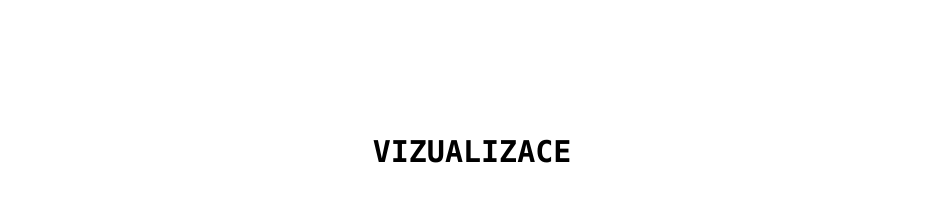
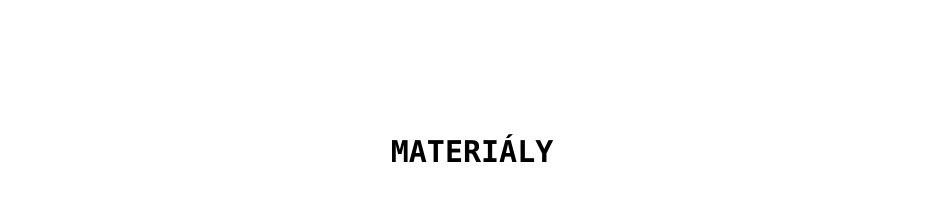
Before and after one commit to Thantalos-99/Web_buchacek, a React (Vite) app: page / in a window 1280 px wide. Shown: the part 1880-2104 px from the top of the page, without its empty margins (168-1111 px from the left). Built offline with nearby package versions, Linux system fonts and the light colour scheme.

Commit message:
functional gallery

```diff
--- a/src/App.tsx
+++ b/src/App.tsx
@@ -12,7 +12,7 @@ export default function App() {
 
   const menuItems = [
     { text: "SLUŽBY", id: "služby" },
-    { text: "VIZUALIZACE", id: "vizualizace" },
+    { text: "MATERIÁLY", id: "materiály" },
     { text: "GALERIE", id: "galerie" },
     { text: "O NÁS", id: "o_nás" },
     { text: "KONTAKT", id: "kontakt" },
@@ -154,10 +154,10 @@ export default function App() {
       </section>
 
       <section
-        id="vizualizace"
+        id="materiály"
         className="min-h-screen flex items-center justify-center bg-white"
       >
-        <h2 className="text-3xl font-bold">VIZUALIZACE</h2>
+        <h2 className="text-3xl font-bold">MATERIÁLY</h2>
       </section>
 
       <section
@@ -179,10 +179,9 @@ export default function App() {
           {/* Text */}
           <div className="max-w-md text-left ">
             <p className="text-lg leading-relaxed">
-              Lorem ipsum dolor sit amet, consectetur adipiscing elit. Quisque nec est at libero placerat dapibus.
-              Sed nec ligula nec justo tristique gravida. Donec efficitur, purus nec tincidunt bibendum,
-              lorem sem ultrices nulla, sed vulputate odio lorem nec odio. Aliquam erat volutpat. Sed non sapien non
-              nunc fermentum ultricies.
+              Jmenuji se Vítězslav Bucháček a více než 10 let tvořím realizace kamenných prvnků všeho druhu. Pečlivost a profesionální přístup
+              jsou pro mě samozřejmostí, protože věřím, že jen tak vznikají skutečně krásné a trvanlivé výsledky.
+              Rád pomohu i vám proměnit vaše představy ve skutečnost.
             </p>
           </div>
 
@@ -201,7 +200,7 @@ export default function App() {
           <div>
             <h3 className="text-lg font-semibold mb-2">Kontakt</h3>
             <p className="mb-1">+420 123 456 789</p>
-            <p>info@firma.cz</p>
+            <p>vb.design@gmail.com</p>
           </div>
 
           <div>
@@ -242,13 +241,13 @@ export default function App() {
 
           <div>
             <h3 className="text-lg font-semibold mb-2">Adresa</h3>
-            <p className="mb-1">Ulice 123</p>
-            <p>100 00 Praha</p>
+            <p className="mb-1">56201 Ústí nad Orlicí</p>
+            <p>Česká republika</p>
           </div>
         </div>
 
         <div className="text-center text-sm text-gray-400 mt-12 font-space-mono">
-          © {new Date().getFullYear()} MojeFirma. Všechna práva vyhrazena.
+          © {new Date().getFullYear()} VB-Design. Všechna práva vyhrazena.
         </div>
       </footer>
 
```
